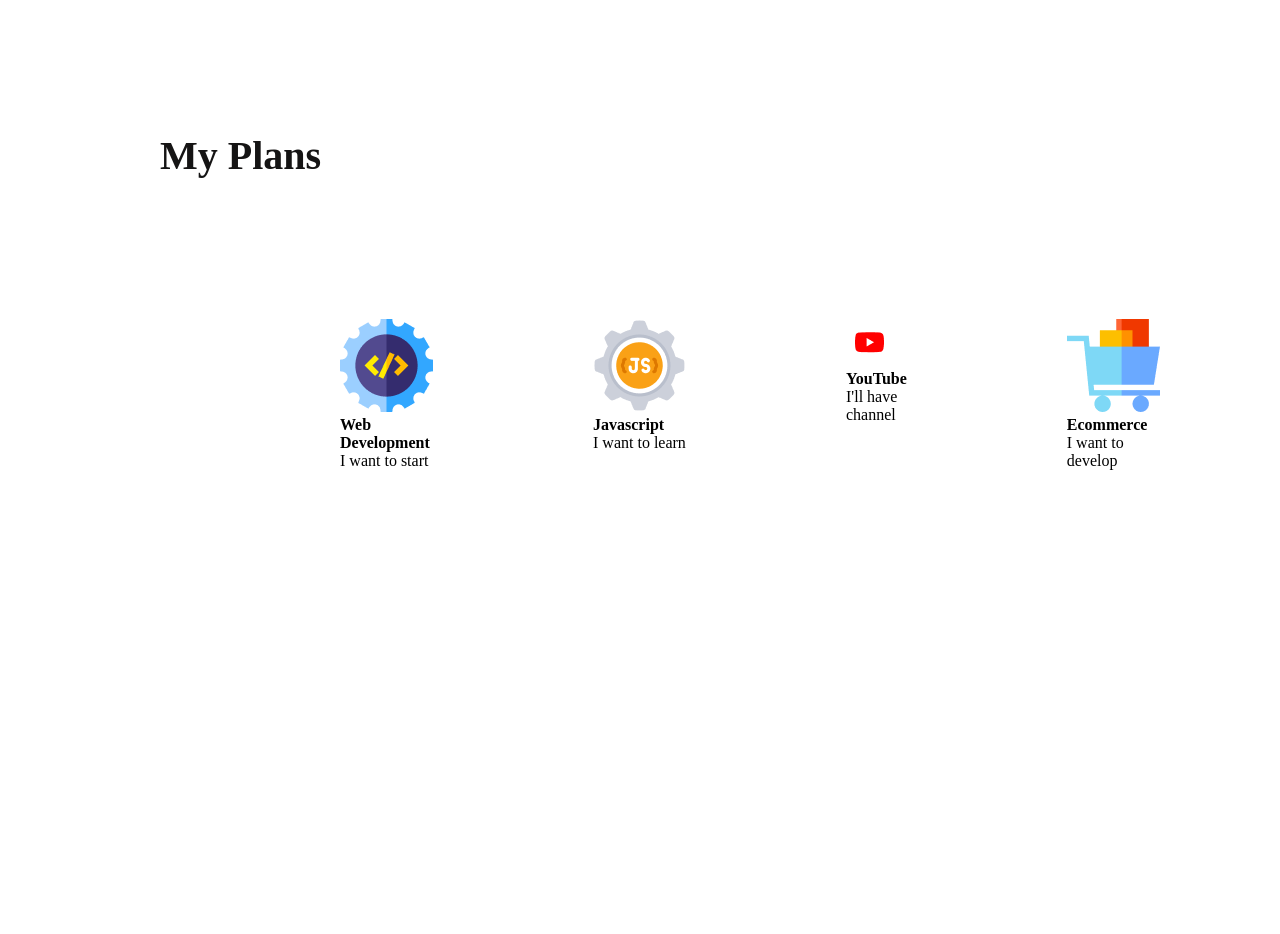
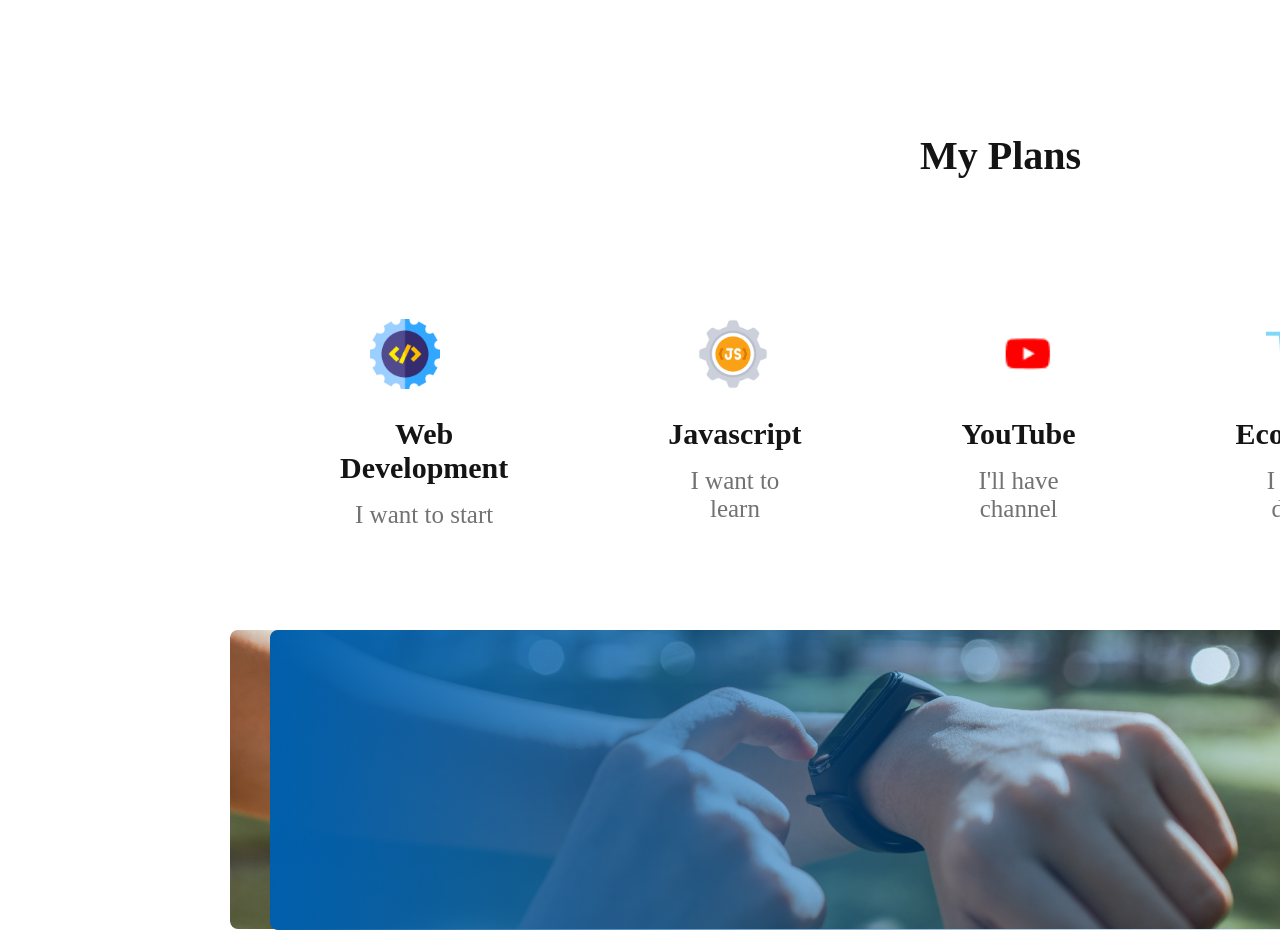
Before and after one commit to AdnaNation/my-roadmap, a plain HTML site: page index.html in a window 1280 px wide. Shown: the part 1780-2714 px from the top of the page. Before the commit the page ends 2390 px from the top, so only its background shows below. Drawn offline with Linux system fonts and the light colour scheme.

Commit message:
aro kaaj ache

```diff
--- a/index.html
+++ b/index.html
@@ -32,25 +32,30 @@
                 <div class="my-plans">
                     <div class="my-plan">
                         <img src="images/icons/web.png" alt="">
-                        <h4>Web Development</h4>
-                        <p>I want to start</p>
+                        <h4 class="plan">Web Development</h4>
+                        <p class="planning">I want to start</p>
                     </div>
                     <div class="my-plan">
                         <img src="images/icons/js.png" alt="">
-                        <h4>Javascript</h4>
-                        <p>I want to learn</p>
+                        <h4 class="plan">Javascript</h4>
+                        <p class="planning">I want to learn</p>
                     </div>
                     <div class="my-plan">
                         <img src="images/icons/youtube.png" alt="">
-                        <h4>YouTube</h4>
-                        <p>I'll have channel</p>
+                        <h4 class="plan">YouTube</h4>
+                        <p class="planning">I'll have channel</p>
                     </div>
                     <div class="my-plan">
                         <img src="images/icons/ecom.png" alt="">
-                        <h4>Ecommerce</h4>
-                        <p>I want to develop</p>
+                        <h4 class="plan">Ecommerce</h4>
+                        <p class="planning">I want to develop</p>
                     </div>
                 </div>
             </section>
+            <section id="suggestion">
+                <img src="images/gradient1.png" alt="">
+
+            </section>
+
 </body>
 </html>
--- a/styles/style.css
+++ b/styles/style.css
@@ -51,6 +51,7 @@ button{
         display: flex;
        margin: 100px;
        padding: 100px;
+       background-color: #FFF;
     }
 
   .dp img{
@@ -101,6 +102,41 @@ button{
 
 .my-plans{
     display: flex;
-    margin: 40px;
+    margin: 40px 40px 0px 40px;
     padding: 100px;
+    background-color: #FFF;
 }
+section .title{
+    margin-left: 800px;
+
+}
+.my-plans img{
+    width: 70px;
+    height: 70px;
+    padding-left: 30px;
+    margin-bottom: 24px;
+}
+.plan{
+    color: var(--Dark-01, #151414);
+    text-align: center;
+    font-size: 30px;
+    font-weight: 700;
+    margin-bottom: 16px;
+
+}
+.planning{
+    color: var(--Dark-03, #737272);
+    text-align: center;
+    font-size: 25px;
+    font-style: normal;
+    font-weight: 500;
+
+}
+#suggestion{
+    width: 1140px;
+    height: 300px;
+    margin-left: 150px;
+    margin-right: 230px;
+    border-radius: 8px;
+    background: url(../images/watch.png);
+}
```
